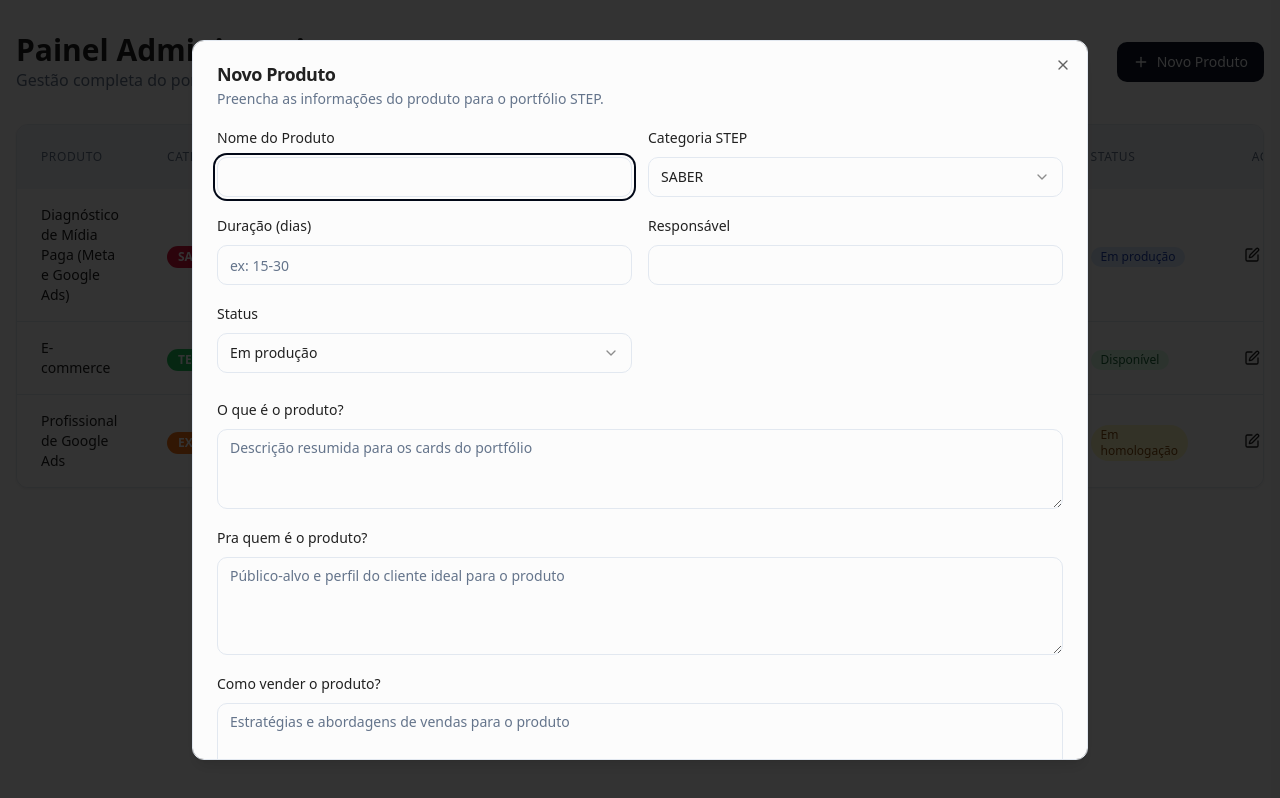
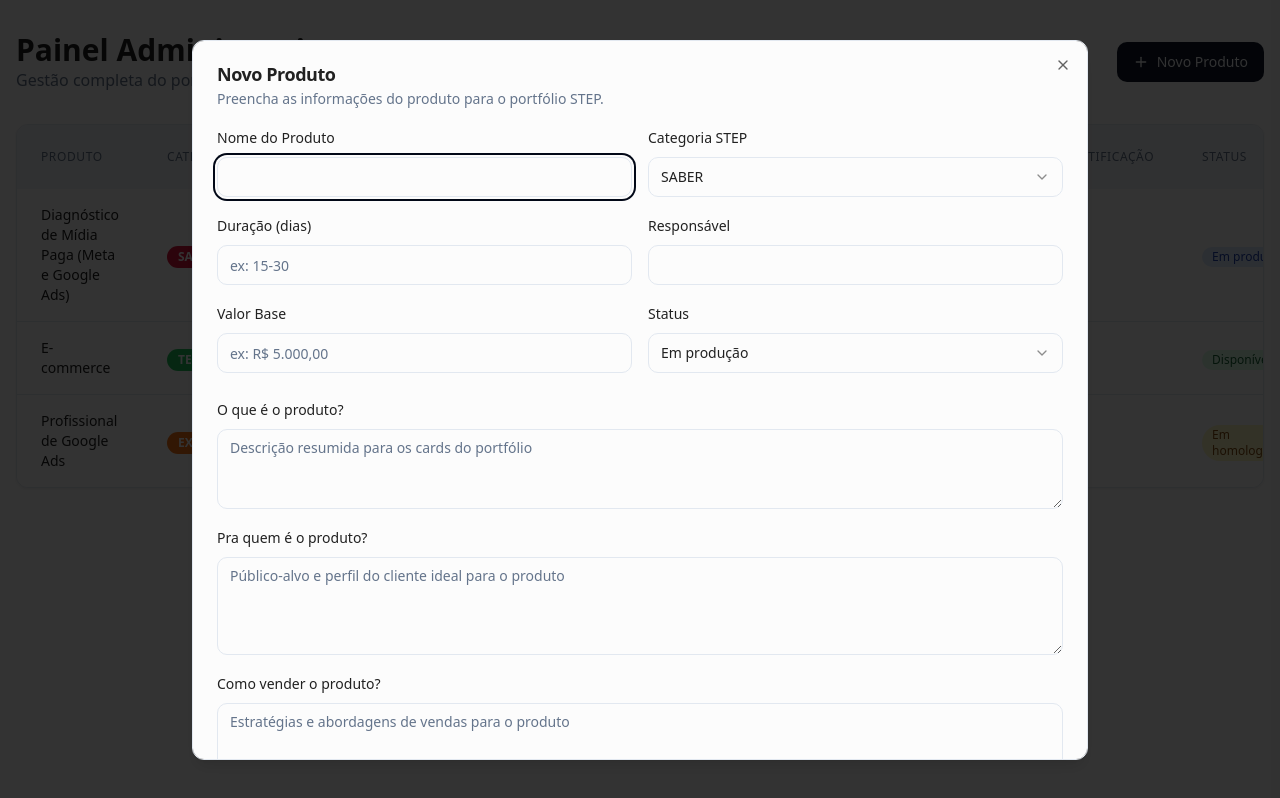
Before and after one commit to gina-eng/v4-product-compass-56970939, a React (Vite) app: page /admin in a window 1280 px wide. Both pictures are taken after a click on the button "Novo Produto". Built offline with nearby package versions, Linux system fonts and the light colour scheme.

Commit message:
Adicionar valor em páginas
Adiciona o campo de valor na página de adição de novos produtos e na página de informações consolidadas.

```diff
--- a/src/pages/Admin.tsx
+++ b/src/pages/Admin.tsx
@@ -17,6 +17,7 @@ interface Product {
   categoria: "saber" | "ter" | "executar" | "potencializar";
   duracao: string;
   dono: string;
+  valor: string;
   pitch: boolean;
   bpmn: boolean;
   playbook: boolean;
@@ -48,6 +49,7 @@ const Admin = () => {
       categoria: "saber",
       duracao: "15-30",
       dono: "Paulo Barros",
+      valor: "R$ 2.500,00",
       pitch: true,
       bpmn: true,
       playbook: false,
@@ -67,6 +69,7 @@ const Admin = () => {
       categoria: "ter",
       duracao: "45-60",
       dono: "Oriana Finta",
+      valor: "R$ 15.000,00",
       pitch: false,
       bpmn: false,
       playbook: true,
@@ -86,6 +89,7 @@ const Admin = () => {
       categoria: "executar",
       duracao: "30-45",
       dono: "Maria Silva",
+      valor: "R$ 8.000,00",
       pitch: true,
       bpmn: true,
       playbook: true,
@@ -251,6 +255,17 @@ const Admin = () => {
                       id="dono"
                       value={formData.dono || ""}
                       onChange={(e) => setFormData({...formData, dono: e.target.value})}
+                      required
+                    />
+                  </div>
+
+                  <div className="space-y-2">
+                    <Label htmlFor="valor">Valor Base</Label>
+                    <Input
+                      id="valor"
+                      value={formData.valor || ""}
+                      onChange={(e) => setFormData({...formData, valor: e.target.value})}
+                      placeholder="ex: R$ 5.000,00"
                       required
                     />
                   </div>
@@ -497,6 +512,9 @@ const Admin = () => {
                     Duração (dias)
                   </th>
                   <th className="px-6 py-4 text-left text-xs font-medium text-muted-foreground uppercase tracking-wider">
+                    Valor Base
+                  </th>
+                  <th className="px-6 py-4 text-left text-xs font-medium text-muted-foreground uppercase tracking-wider">
                     Dono
                   </th>
                   <th className="px-6 py-4 text-center text-xs font-medium text-muted-foreground uppercase tracking-wider">
@@ -541,6 +559,7 @@ const Admin = () => {
                       </Badge>
                     </td>
                     <td className="px-6 py-4 text-sm text-card-foreground">{item.duracao}</td>
+                    <td className="px-6 py-4 text-sm text-card-foreground font-medium">{item.valor}</td>
                     <td className="px-6 py-4 text-sm text-card-foreground">{item.dono}</td>
                     <td className="px-6 py-4 text-center">
                       <StatusIcon value={item.pitch} />
--- a/src/pages/ProductDetails.tsx
+++ b/src/pages/ProductDetails.tsx
@@ -11,6 +11,7 @@ interface Product {
   categoria: "saber" | "ter" | "executar" | "potencializar";
   duracao: string;
   dono: string;
+  valor: string;
   pitch: boolean;
   bpmn: boolean;
   playbook: boolean;
@@ -44,6 +45,7 @@ const ProductDetails = () => {
       categoria: "saber",
       duracao: "15-30",
       dono: "Paulo Barros",
+      valor: "R$ 2.500,00",
       pitch: true,
       bpmn: true,
       playbook: false,
@@ -66,6 +68,7 @@ const ProductDetails = () => {
       categoria: "ter",
       duracao: "45-60",
       dono: "Oriana Finta",
+      valor: "R$ 15.000,00",
       pitch: false,
       bpmn: false,
       playbook: true,
@@ -88,6 +91,7 @@ const ProductDetails = () => {
       categoria: "executar",
       duracao: "30-45",
       dono: "Maria Silva",
+      valor: "R$ 8.000,00",
       pitch: true,
       bpmn: true,
       playbook: true,
@@ -189,6 +193,9 @@ const ProductDetails = () => {
                   <Clock className="h-4 w-4" />
                   <span>{product.duracao} dias</span>
                 </div>
+                <div className="text-lg font-semibold text-foreground">
+                  {product.valor}
+                </div>
               </div>
             </div>
           </div>
```
